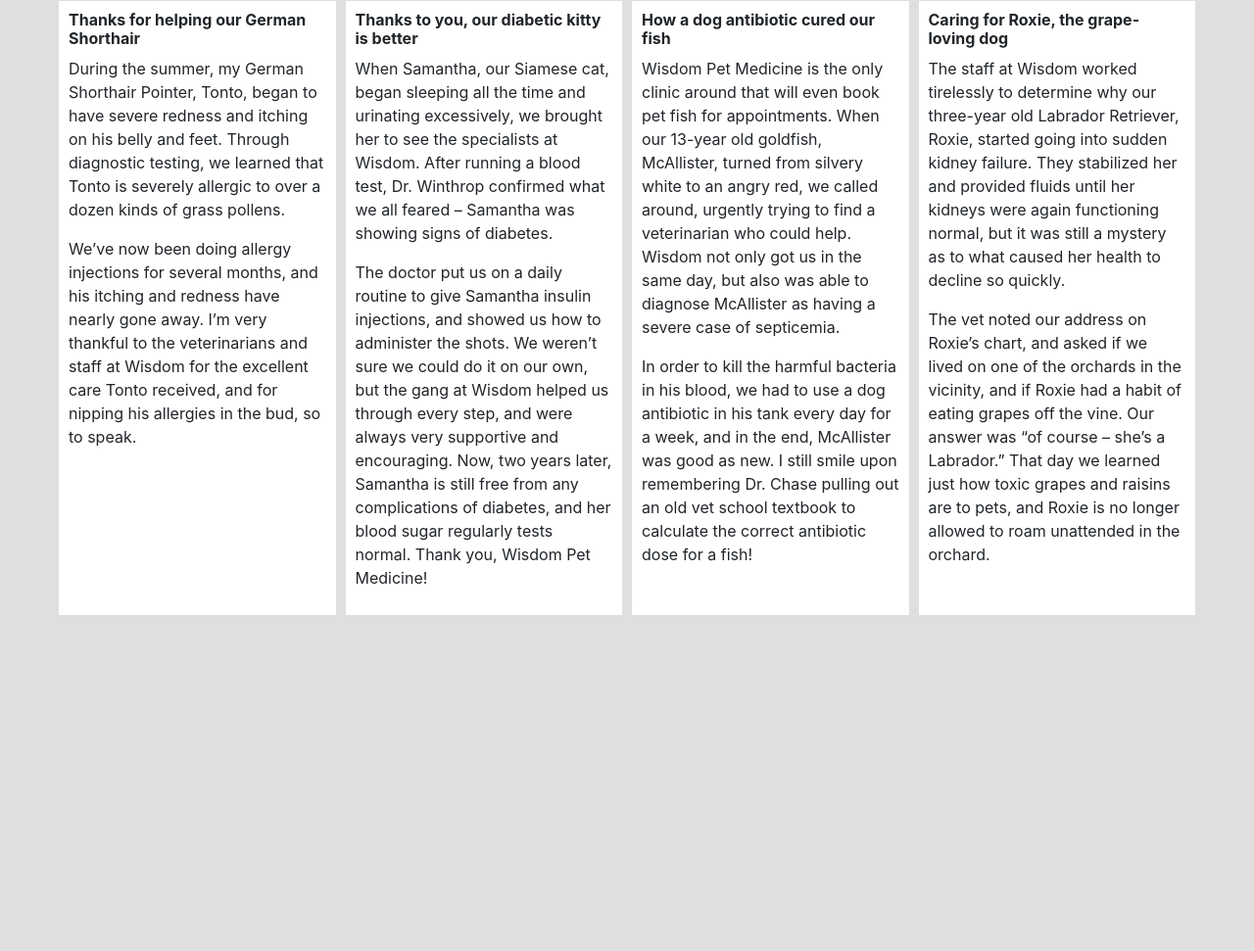
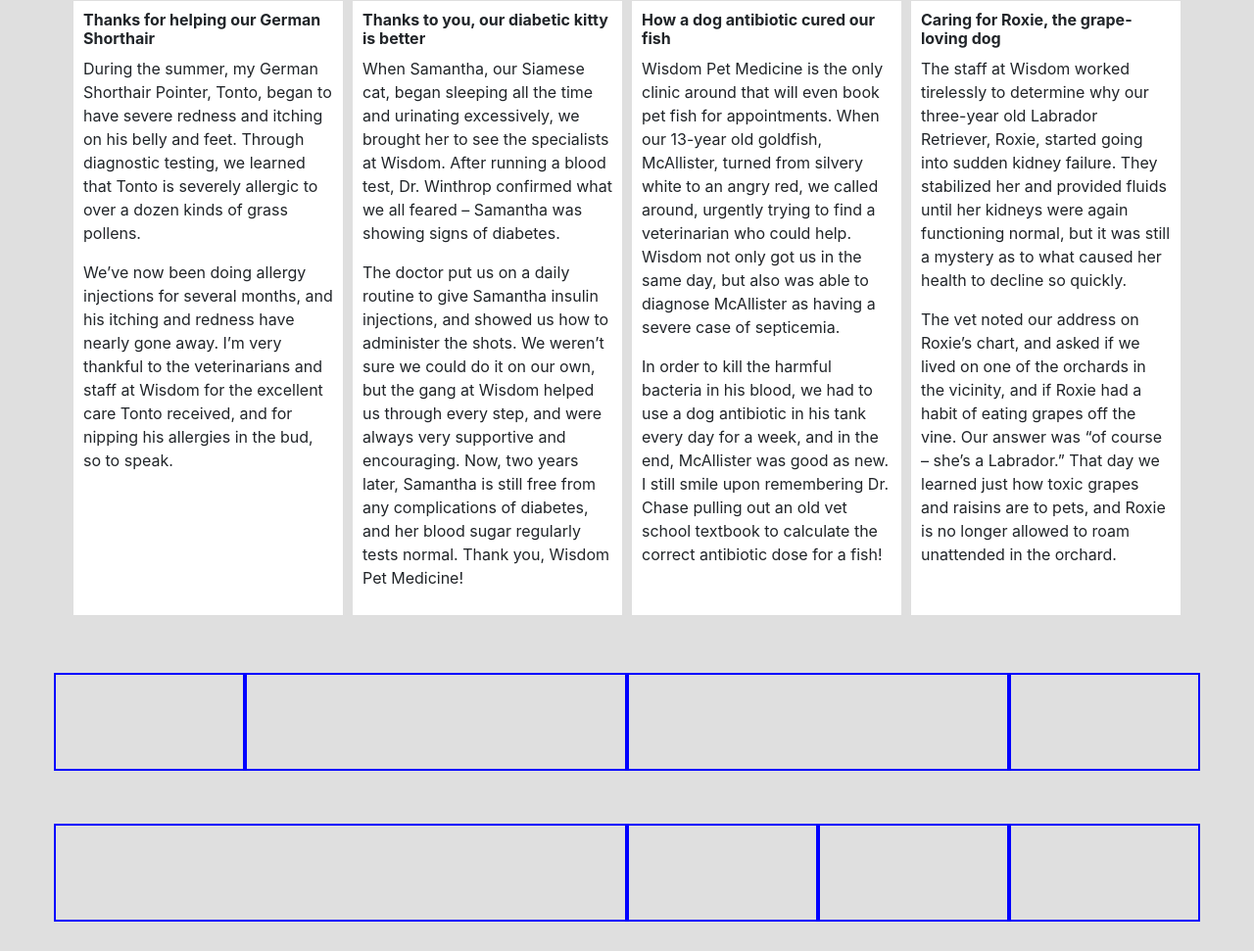
Before and after one commit to thebravepepino/wisdom-pets, a website: page index.html in a window 1280 px wide. Shown: the part 825-1796 px from the top of the page at 98% size. Before the commit the page ends 1488 px from the top, so only its background shows below. Drawn offline with Linux system fonts and the light colour scheme.

Commit message:
replacement with updates

```diff
--- a/index.html
+++ b/index.html
@@ -14,10 +14,16 @@
   <link href="vendor/bootstrap/css/bootstrap.min.css" rel="stylesheet">
 
   <style>
-    .challenge.container {
+    .additional.container {
       width:100%;
       padding:0;
     }
+
+    .additional.container .row div {
+          height:100px;
+          border:2px solid blue;
+          padding:5px;
+      }
   </style>
 
 </head>
@@ -108,8 +114,31 @@
         <p>The vet noted our address on Roxie’s chart, and asked if we lived on one of the orchards in the vicinity, and if Roxie had a habit of eating grapes off the vine. Our answer was “of course – she’s a Labrador.” That day we learned just how toxic grapes and raisins are to pets, and Roxie is no longer allowed to roam unattended in the orchard.</p>
 
         </div>
+        </div>
     </div>
-  </div>
+
+        <br>
+        <div class="container additional" style="padding-bottom:30px;">
+            <div class="row">
+                <div class="col-md-2"></div>
+                <div class="col-md-4"></div>
+                <div class="col-md-4"></div>
+                <div class="col-md-2"></div>
+
+            </div>
+        </div>
+    <br>
+        <div class="container additional" style="padding-bottom:30px;">
+            <div class="row">
+                <div class="col-md-2 col-lg-6"></div>
+                <div class="col-md-4 col-lg-2"></div>
+                <div class="col-md-4 col-lg-2"></div>
+                <div class="col-md-2 col-lg-2"></div>
+
+            </div>
+        </div>
+
+
 
   <!-- Bootstrap core JavaScript -->
   <script src="vendor/jquery/jquery.slim.min.js"></script>
```
